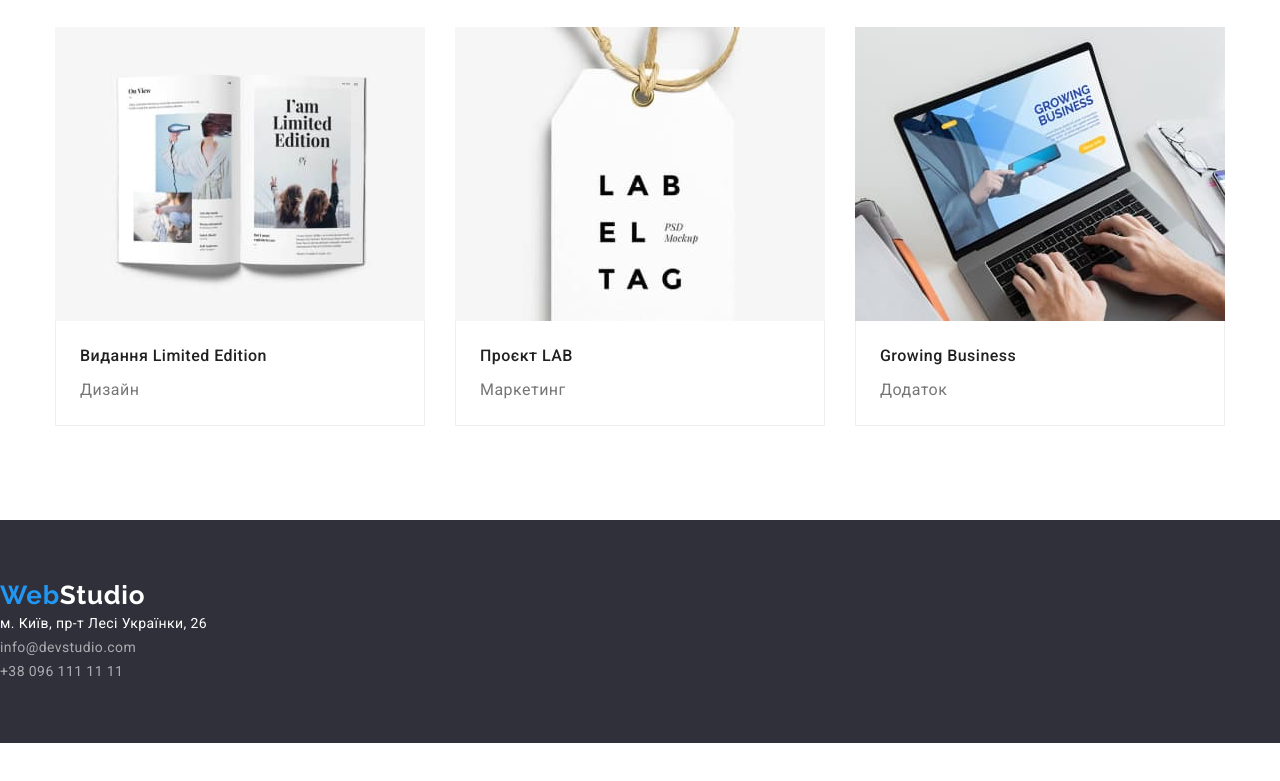
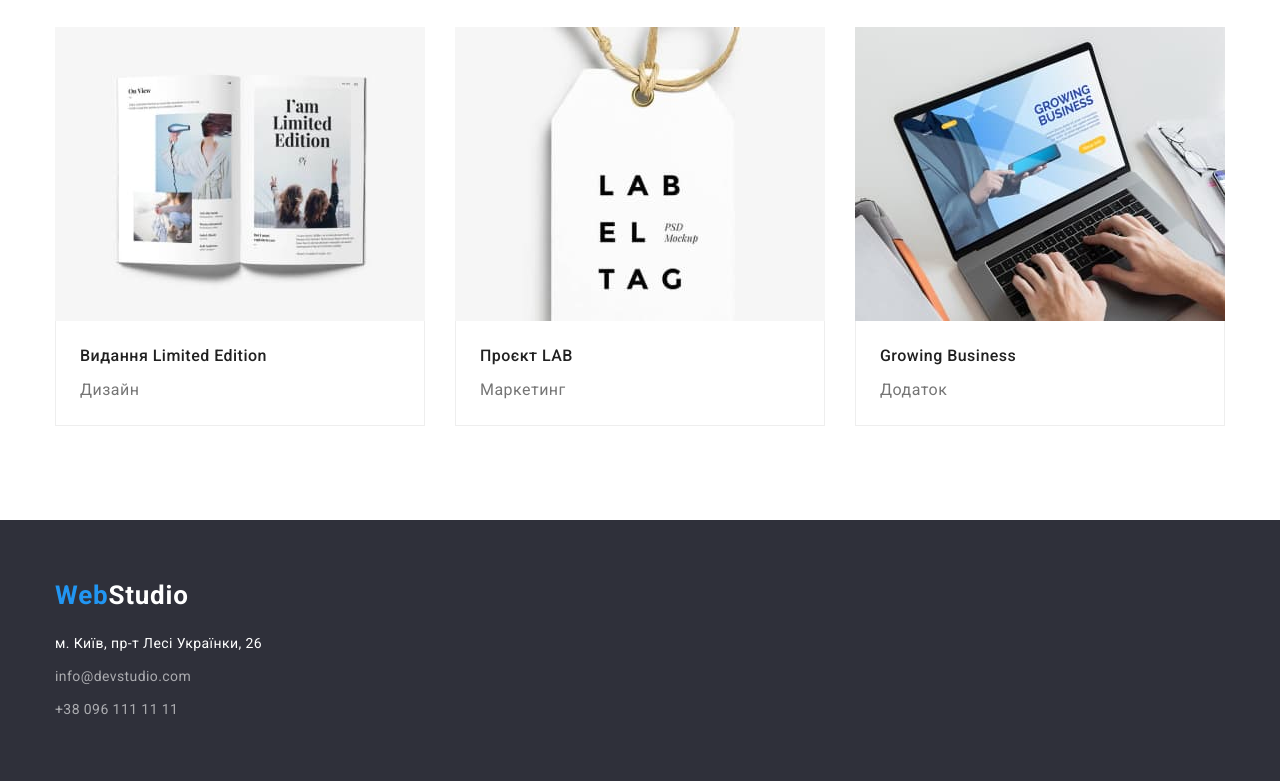
Before and after one commit to SkrypnykPavlo/goit-markup-hw-03, a plain HTML site: page portfolio.html in a window 1280 px wide. Shown: the part 1090-1871 px from the top of the page. Before the commit the page ends 1833 px from the top, so only its background shows below. Drawn offline with nearby package versions, Linux system fonts and the light colour scheme.

Commit message:
corrected hw3

```diff
--- a/portfolio.html
+++ b/portfolio.html
@@ -27,8 +27,9 @@
                 </ul>
             </nav>
             <ul class="site-auth">
-                <li><a class="contacts-link" href="mailto:info@devstudio.com">info@devstudio.com</a></li>
-                <li><a class="contacts-link site-nav-item" href="tel:380961111111">+38 096 111 11 11</a></li>
+                <li class="contacts-list"><a class="contacts-link"
+                        href="mailto:info@devstudio.com">info@devstudio.com</a></li>
+                <li class="contacts-list"><a class="contacts-link" href="tel:380961111111">+38 096 111 11 11</a></li>
             </ul>
         </div>
     </header>
@@ -150,19 +151,23 @@
     </main>
 
     <footer class="footer">
-        <a class="logo" href="/"><span lang="en"><span class="logo-web">Web</span><span
+        <div class="container">
+            <a class="logo-footer" href="/"><span lang="en"><span class="logo-web">Web</span><span
                         class="logo-studio">Studio</span></span></a>
             <address>
                 <ul>
-                <li>
+                    <li class="address-list">
                         <a class="address" href="https://goo.gl/maps/CPtrU1FHBa2aNyZL9" target="_blank"
-                        rel="noopener noreferrer">м. Київ, пр-т Лесі
+                            rel="noopener noreferrer">м.
+                            Київ, пр-т Лесі
                             Українки, 26</a>
                     </li>
-                <li><a class="address-link" href="mailto:info@devstudio.com">info@devstudio.com</a></li>
-                <li><a class="address-link" href="tel:380961111111">+38 096 111 11 11</a></li>
+                    <li class="address-list"><a class="address-link" href="mailto:info@devstudio.com">info@devstudio.com</a>
+                    </li>
+                    <li class="address-list"><a class="address-link" href="tel:380961111111">+38 096 111 11 11</a></li>
                 </ul>
             </address>
+        </div>
     </footer>
 </body>
 
```
Lines whose indentation alone changed are shown as unchanged.
